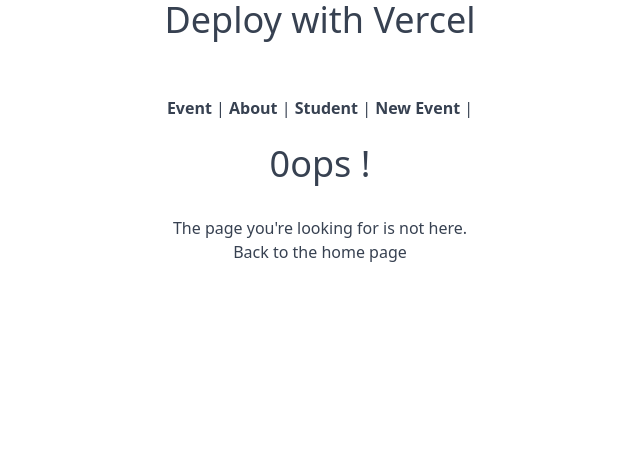
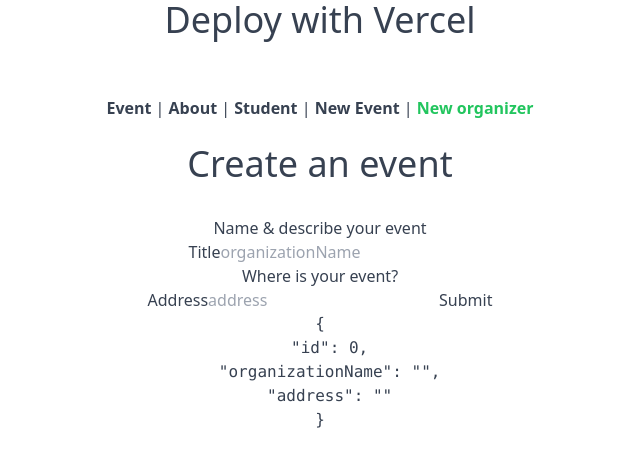
Before and after one commit to Leviathun/Component-Lab2-6-Vue-dev-with-Vite-and-TypeScript, a Vue app: page /add-org in a window 1280 px wide. Shown: the top 466 px of the page, without its empty margins (320-960 px from the left). Built offline with nearby package versions, Linux system fonts and the light colour scheme.

Commit message:
8.1 Create Organize Form

```diff
--- a/src/App.vue
+++ b/src/App.vue
@@ -21,6 +21,7 @@ const { message } = storeToRefs(store)
           <RouterLink class="font-bold text-gray-700" exact-active-class="text-green-500" :to="{ name: 'about' }">About</RouterLink> |
           <RouterLink class="font-bold text-gray-700" exact-active-class="text-green-500" :to="{ name: 'student' }">Student</RouterLink> |
           <RouterLink class="font-bold text-gray-700" exact-active-class="text-green-500" :to="{ name: 'add-event' }">New Event</RouterLink> |
+          <RouterLink class="font-bold text-gray-700" exact-active-class="text-green-500" :to="{ name: 'add-org' }">New organizer</RouterLink>
         </nav>
       </div>
     </header>
--- a/src/router/index.ts
+++ b/src/router/index.ts
@@ -12,6 +12,7 @@ import nProgress from 'nprogress'
 import EventService from '@/services/EventService'
 import { useEventStore } from '@/stores/event'
 import AddEventView from '@/views/EventFormView.vue'
+import Addorg from '@/views/OrganizerFormView.vue'
 const router = createRouter({
   history: createWebHistory(import.meta.env.BASE_URL),
   routes: [
@@ -85,6 +86,11 @@ const router = createRouter({
       component: AddEventView
     },
     {
+      path: '/add-org',
+      name: 'add-org',
+      component: Addorg
+    },
+    {
       path: '/404/:resource',
       name: '404-resource-view',
       component: NotFoundView,
--- /dev/null
+++ b/src/services/OrgService.ts
@@ -0,0 +1,23 @@
+import type { Organizer } from '@/types'
+import axios from 'axios'
+
+const apiClient = axios.create({
+    baseURL: import.meta.env.VITE_BACKEND_URL,
+    withCredentials: false,
+    headers: {
+        Accept: 'application/json',
+        'Content-Type': 'application/json'
+    }
+})
+
+export default {
+    getEvents(perPage: Number, page: Number) {
+        return apiClient.get('/events?_limit=' + perPage + '&_page=' + page)
+    },
+    getEvent(id: number) {
+        return apiClient.get('/events/' + id)
+    },
+    saveOrg(organizer: Organizer) {
+        return apiClient.post('/organizers', organizer)
+    }
+}
--- a/src/types.ts
+++ b/src/types.ts
@@ -25,3 +25,9 @@ export interface MessageState{
 export interface EventState {
     event: Event | null
 }
+
+export interface Organizer{
+    id: number,
+    organizationName: String,
+    address : String
+}
--- /dev/null
+++ b/src/views/OrganizerFormView.vue
@@ -0,0 +1,49 @@
+<script setup lang="ts">
+
+import OrgService from '@/services/OrgService';
+import { useRouter } from 'vue-router';
+import type { Organizer } from '@/types'
+import { ref } from 'vue'
+import { useMessageStore } from '@/stores/message';
+const organizer = ref<Organizer> ({
+    id: 0,
+    organizationName: "",
+    address : ""
+})
+const router = useRouter()
+const store = useMessageStore()
+function saveEvent() {
+    OrgService.saveOrg(organizer.value)
+        .then((response) => {
+            router.push({ name: 'event-detail-view', params: { id: response.data.id } })
+            store.updateMessage('You are successfully add a new org for ' + response.data.organizationName)
+            setTimeout(() => {
+                store.resetMessage()
+            }, 3000)
+        })
+        .catch (() => {
+            router.push({ name: 'network-error-view' })
+        })
+}
+</script>
+
+<template>
+    <div>
+        <h1>Create an event</h1>
+        <form @submit.prevent="saveEvent">
+
+            <h3>Name & describe your event</h3>
+            <label>Title</label>
+            <input v-model="organizer.organizationName" type="text" placeholder="organizationName" class="field"/>
+
+            <h3>Where is your event?</h3>
+            <label>Address</label>
+            <input v-model="organizer.address" type="text" placeholder="address" class="field" />
+
+            <button class="button" type="submit">Submit</button>
+
+        </form>
+
+        <pre>{{ organizer }}</pre>
+    </div>
+</template>
```
